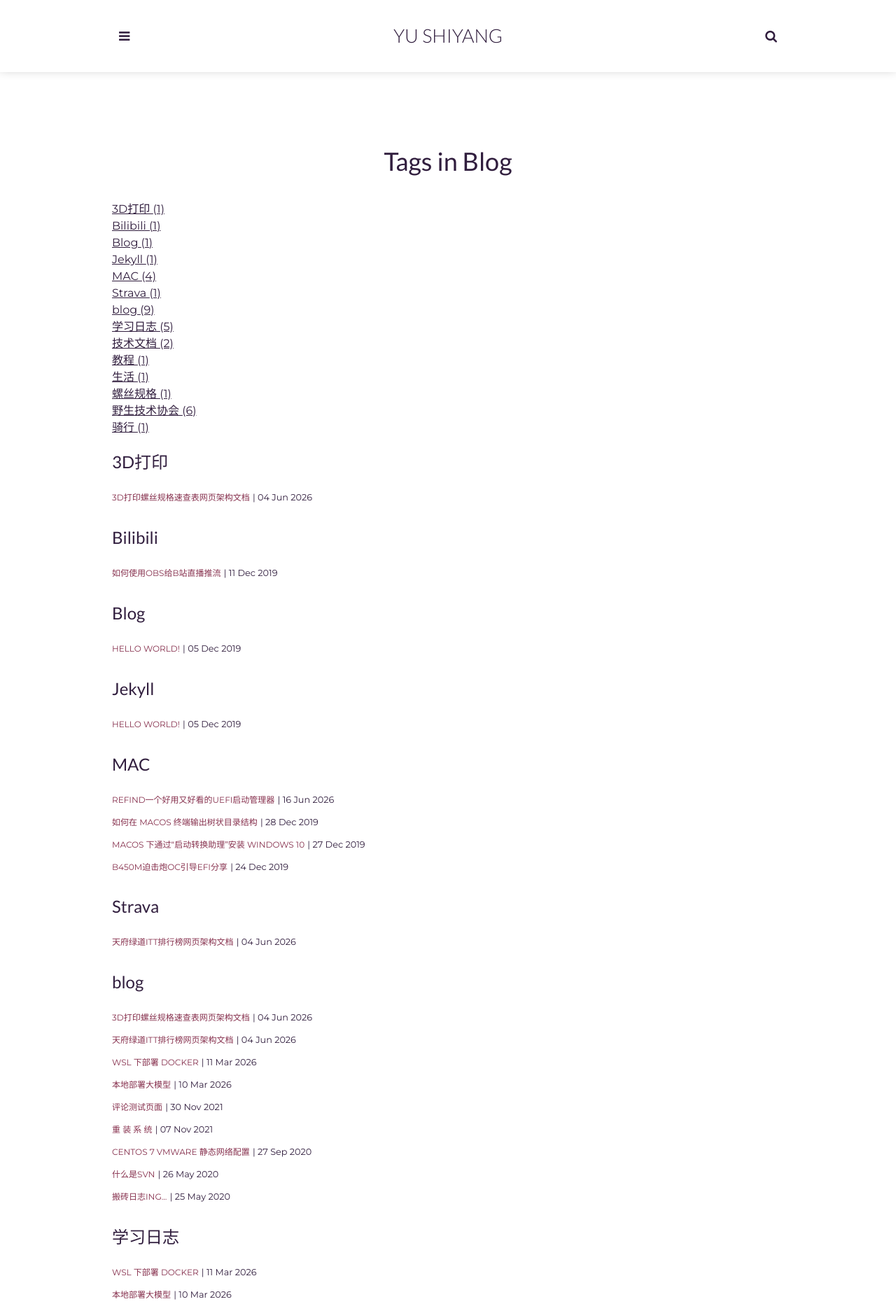
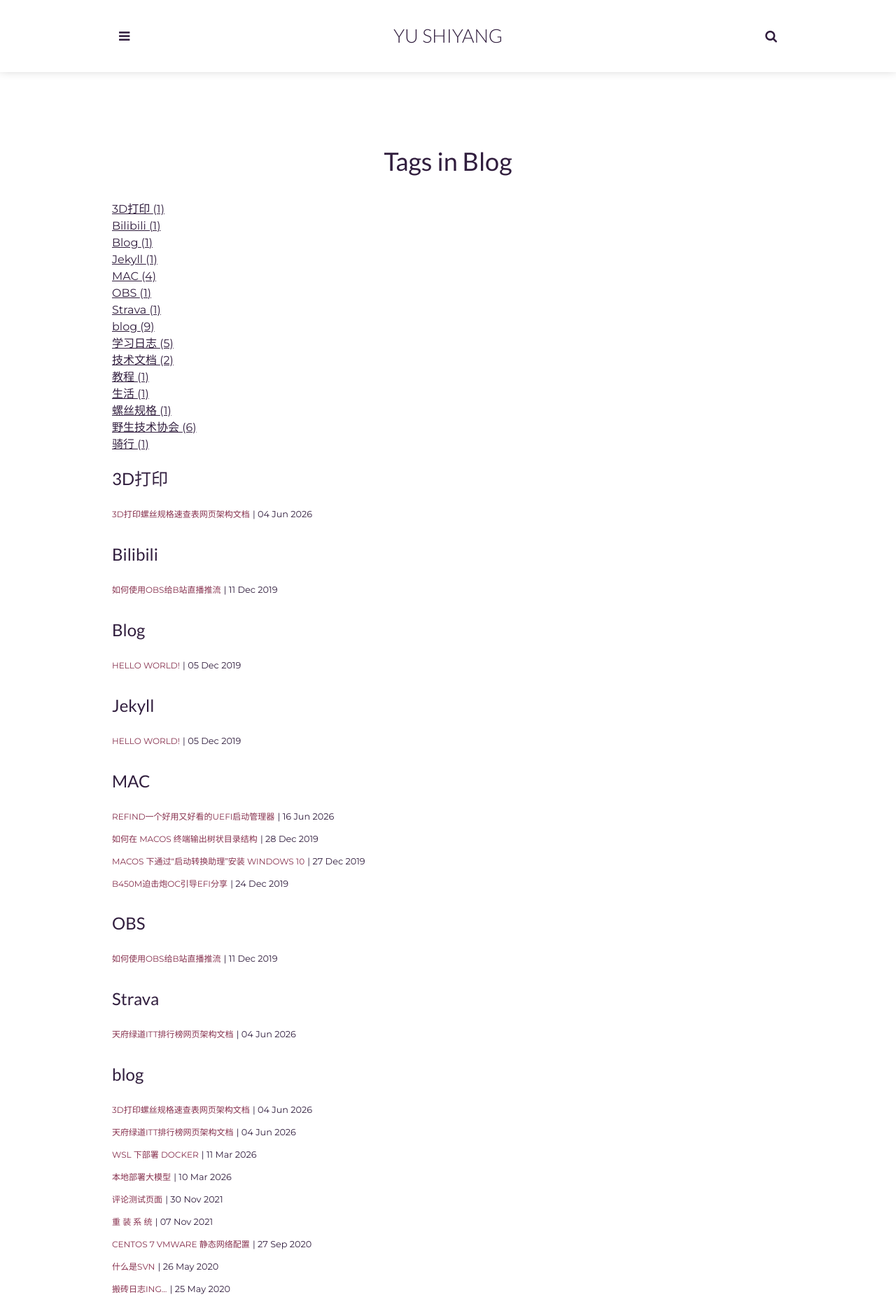
Before and after one commit to techysy/techysy.github.io, a Jekyll site: the page built from _pages/tags.html, in a window 1280 px wide. Shown: the top 1873 px of the page at 70% size. Built offline with Jekyll 4.4.1, drawn with Linux system fonts in a browser that asks for light colours; comment, search, counter and statistics services are not loaded; a style sheet for code colours, icons or effects is not loaded; some of the changed lines change nothing that is shown.

Commit message:
Update 2019-12-11-bilibili-obs-setting.markdown

````diff
--- a/_posts/2019-12-11-bilibili-obs-setting.markdown
+++ b/_posts/2019-12-11-bilibili-obs-setting.markdown
@@ -2,91 +2,199 @@
 layout: post
 title: 如何使用OBS给B站直播推流
 date: 2019-12-11 11:11:11 +0800
+last_modified_at: 2026-06-16 20:00:00 +0800
 img: bilibili-obs.jpg
-tags: [教程,Bilibili]
+tags: [教程, Bilibili, OBS]
 categories: 教程
+description: 从零开始配置OBS Studio，教你如何给B站直播推流，包含详细的设置步骤和实用技巧
 ---
 
-## 1. 下载 OBS-Studio
+使用 OBS Studio 可以轻松实现 B 站直播推流，支持屏幕捕捉、窗口录制、摄像头、自定义场景等功能。本文将详细介绍从安装到开播的完整流程。
 
-- OBS-Studio 24.0.3 Windows x64
-- [百度云链接](https://pan.baidu.com/s/1DAcrCoRIRCrCZGnmr3lK1Q)（提取码：yv6d）
+## 目录
 
-## 2. 安装 OBS-Studio
+- [1. 下载 OBS Studio](#1-下载-obs-studio)
+- [2. 安装 OBS Studio](#2-安装-obs-studio)
+- [3. 配置推流参数](#3-配置推流参数)
+- [4. 设置直播场景](#4-设置直播场景)
+- [5. 开始直播](#5-开始直播)
+- [6. 实用插件推荐](#6-实用插件推荐)
+
+## 1. 下载 OBS Studio
+
+建议从官方网站下载最新版本：
+
+- **官方网站**：[https://obsproject.com/](https://obsproject.com/)
+- **GitHub 下载**：[https://github.com/obsproject/obs-studio/releases](https://github.com/obsproject/obs-studio/releases)
+
+> **注意**：下载与系统对应的版本（Windows / macOS / Linux），推荐使用稳定版（Stable）。
+
+## 2. 安装 OBS Studio
 
 ![setup]({{site.baseurl}}/assets/img/bilibili-obs/setup.jpg)
 
-双击打开 → Next >（确认安装）→ I Agree（同意用户协议）→ Next >（设置安装路径）→ Install（默认不勾选实感摄像头插件）→ Finish（Launch OBS Studio）
+安装步骤：
 
-## 3. 配置 OBS-Studio
+1. 双击打开安装包
+2. 点击 `Next >` 确认安装
+3. 选择 `I Agree` 同意用户协议
+4. 设置安装路径（建议保持默认）
+5. 取消勾选不必要的插件（如实感摄像头插件）
+6. 点击 `Install` 开始安装
+7. 安装完成后点击 `Finish` 启动 OBS Studio
 
-### 3.1 获取哔哩哔哩直播码
+## 3. 配置推流参数
+
+### 3.1 获取 B 站直播码
 
 ![bilibili]({{site.baseurl}}/assets/img/bilibili-obs/bilibili.jpg)
 
-打开直播中心 → 我的直播间 → 点击「开始直播」按钮获取直播码：
+1. 登录 B 站，进入 [直播中心](https://link.bilibili.com/p/center/index)
+2. 点击「我的直播间」
+3. 点击「开始直播」按钮获取直播码
+
+直播码包含两部分：
 
 ```
-rtmp 地址：rtmp://txy.live-send.acg.tv/live-txy/
-直播码：?streamname=live_10419858_6368653&key=xxxxxxxxxx
+RTMP 地址：rtmp://txy.live-send.acg.tv/live-txy/
+直播码：?streamname=live_xxxxxxxx_xxxxxxxx&key=xxxxxxxxxx
 ```
+
+> **重要**：直播码是敏感信息，请勿泄露给他人，否则可能被他人盗用直播。
 
 ### 3.2 设置推流链接
 
 ![rtmp]({{site.baseurl}}/assets/img/bilibili-obs/rtmp.jpg)
 
-打开设置 → 推流 → 服务选项框选择「自定义」
+1. 打开 OBS，点击菜单栏「文件」→「设置」
+2. 在左侧选择「推流」
+3. 服务选项框选择「自定义」
+4. 填写推流信息：
+   - **服务器**：粘贴 RTMP 地址
+   - **串流密钥**：粘贴直播码
 
-- 服务器 = rtmp 地址：`rtmp://txy.live-send.acg.tv/xxxxxxxxxx`
-- 串流密钥 = 直播码：`?streamname=live_10419858_6368653&key=xxxxxxxxxx`
-
-### 3.3 设置直播码率
+### 3.3 设置输出参数
 
 ![output]({{site.baseurl}}/assets/img/bilibili-obs/output.jpg)
 
-打开设置 → 输出
+1. 在设置中选择「输出」选项卡
 
-- 视频码率：默认 2500 Kbps，可根据网络带宽和需求调整
-- 编码器：建议使用软解「X264」，AMD YES（具体情况还得看系统资源分配）
-- 音频码率：默认 160，个人喜欢设置为 192，看上去像整数
+#### 直播码率设置
 
-### 3.4 设置录屏码率
+- **视频码率**：根据网络带宽调整，建议设置为 **3000-6000 Kbps**
+  - 1080p 画质建议 4000-6000 Kbps
+  - 720p 画质建议 2000-3000 Kbps
+- **编码器**：
+  - NVIDIA 用户选择「NVENC H.264」（硬件加速，CPU 占用低）
+  - AMD 用户选择「AMD AMF H.264」
+  - 无独显用户选择「x264」（软件编码，画质更好但 CPU 占用高）
+- **音频码率**：建议设置为 **192 Kbps**（音质与文件大小的平衡点）
 
-打开设置 → 输出
+#### 录像设置
 
-- 路径默认在用户目录的视频文件夹下：`C:\Users\i\Videos`
-- 录像质量默认与直播串流画质相同（直播时无法暂停）
-- 需要暂停请使用「高质量」或「无损」（需要注意文件大小）
+- **录像路径**：默认在用户目录的视频文件夹下，可自定义
+- **录像质量**：
+  - 选择「与直播串流相同」：直播时无法暂停，文件较小
+  - 选择「高质量」或「无损」：支持暂停，但文件较大
 
-### 3.5 其他设置
+### 3.4 视频设置
 
-- **音频** → 音频的输入输出以及相关设备的管理
-- **视频** → 分辨率和帧率的设置，默认为 1920×1080 30p
-- **热键** → 可以自定义常用操作：推流开关、录屏开关、音频静音、按住说话……
-- **高级** → 直播延迟和网络的设置……
+1. 在设置中选择「视频」选项卡
 
-## 4. 设置直播面板
+- **基础分辨率**：设置为显示器分辨率（如 1920×1080）
+- **输出分辨率**：根据直播需求设置
+- **帧率**：建议设置为 **30 FPS**（常规直播）或 **60 FPS**（游戏直播）
+
+### 3.5 音频设置
+
+1. 在设置中选择「音频」选项卡
+
+- **麦克风/辅助音频**：选择正确的音频输入设备
+- **桌面音频**：确保系统声音可以被捕获
+- **音频采样率**：保持默认 44.1 kHz 即可
+
+### 3.6 高级设置
+
+1. 在设置中选择「高级」选项卡
+
+- **延迟**：根据网络情况调整，建议设置为 0-2 秒
+- **关键帧间隔**：设置为 2（B 站推荐）
+- **预设**：选择「非常快」或「超快」以降低 CPU 占用
+
+## 4. 设置直播场景
 
 ![main]({{site.baseurl}}/assets/img/bilibili-obs/main.jpg)
 
-- **场景**：提前排好版，例如生日、节日、日常、游戏……
-- **来源**：显示器、窗口、图片、文本、音频输入输出、摄像头、自定义浏览器……
-- **混音器**：控制不同源的音频音量平衡
-- **转场特效**：不同场景切换间的特效
-- **控件**：最重要的几个控制开关
+OBS 的核心是场景系统，可以灵活组合各种来源：
+
+### 场景管理
+
+- **场景**：可以创建多个场景，例如「日常直播」「游戏直播」「节日主题」等
+- **来源**：每个场景可以添加多种来源：
+  - **显示器捕获**：捕捉整个屏幕
+  - **窗口捕获**：只捕捉特定窗口
+  - **视频捕获设备**：摄像头画面
+  - **图像**：添加背景图或 Logo
+  - **文本**：添加自定义文字
+  - **音频输入捕获**：麦克风
+  - **音频输出捕获**：系统声音
+
+### 混音器
+
+- 调整每个音频源的音量
+- 可以设置静音、降噪等效果
+
+### 转场特效
+
+- 设置场景切换时的过渡动画
+- 推荐使用「淡入淡出」效果
 
 ## 5. 开始直播
 
-点击「开始推流」按钮
-
 ![live]({{site.baseurl}}/assets/img/bilibili-obs/live.jpg)
 
-此时状态栏会实时显示直播/录屏时长、CPU 占用率、帧率、码率
+1. 确认所有设置正确后，点击右下角「开始推流」按钮
+2. 状态栏会实时显示：
+   - 直播/录屏时长
+   - CPU 占用率
+   - 帧率（FPS）
+   - 码率（Bitrate）
 
 ![retry]({{site.baseurl}}/assets/img/bilibili-obs/retry.jpg)
 
-如果连接不上，左下角会显示重连提示
+如果连接失败，左下角会显示重连提示，常见原因：
 
-## 6. 插件
+- 网络不稳定
+- 直播码过期（重新获取即可）
+- 服务器维护
 
-未完待续……
+## 6. 实用插件推荐
+
+### 6.1 OBS Virtual Camera
+- **功能**：将 OBS 画面作为虚拟摄像头输出
+- **用途**：在 Zoom、钉钉等视频会议软件中使用 OBS 的场景
+- **安装**：OBS 内置，无需额外安装
+
+### 6.2 StreamFX
+- **功能**：提供丰富的滤镜和特效
+- **用途**：添加模糊背景、美颜、自定义转场等
+- **下载**：[https://github.com/Xaymar/obs-StreamFX](https://github.com/Xaymar/obs-StreamFX)
+
+### 6.3 OBS WebSocket
+- **功能**：通过 WebSocket 控制 OBS
+- **用途**：配合手机 App 远程控制直播
+- **下载**：[https://github.com/obsproject/obs-websocket](https://github.com/obsproject/obs-websocket)
+
+### 6.4 Advanced Scene Switcher
+- **功能**：根据窗口标题、进程等自动切换场景
+- **用途**：游戏直播时自动切换不同游戏场景
+- **下载**：[https://obsproject.com/forum/resources/advanced-scene-switcher.395/](https://obsproject.com/forum/resources/advanced-scene-switcher.395/)
+
+### 6.5 Noise Suppression
+- **功能**：实时降噪，消除背景杂音
+- **用途**：改善麦克风音质
+- **安装**：OBS 内置，在音频滤镜中添加
+
+---
+
+**结语**：OBS Studio 是一款功能强大且完全免费的直播软件，掌握好基础设置后可以实现各种复杂的直播效果。建议多练习场景切换和滤镜使用，打造独一无二的直播风格！
````
